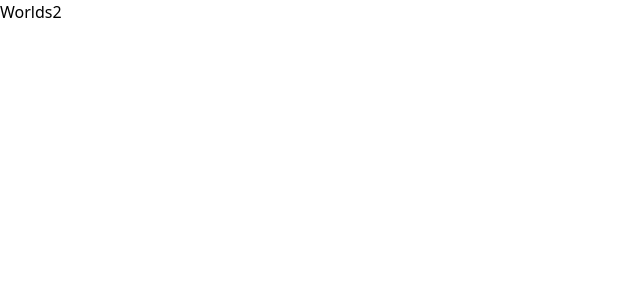
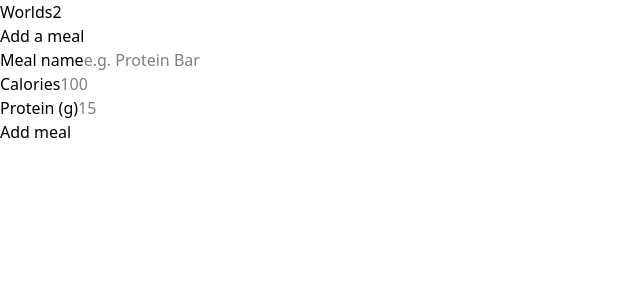
Before and after one commit to connorwilsongroark/CalorieTrackMultiVersion, a React (Vite) app in the folder v1-basic-caltrack/: page / in a window 1280 px wide. Shown: the top 300 px of the page, without its empty margins (0-640 px from the left). Built offline with nearby package versions, Linux system fonts and the light colour scheme.

Commit message:
Created skeleton for header, footer. Removes empty service.  Added functionality for adding a new meal in MealForm. Lifted meal state to App.

```diff
--- a/v1-basic-caltrack/src/App.tsx
+++ b/v1-basic-caltrack/src/App.tsx
@@ -1,11 +1,18 @@
 import { useState } from "react";
 import { MealList } from "./components/MealList";
+import { useMeals } from "./hooks/useMeals";
+import MealForm from "./components/MealForm";
 
 function App() {
+  // Meals state
+  const { meals, loading, createMeal, removeMeal, editMeal } = useMeals();
+
   return (
     <>
-      <div className=''>Worlds2
-      <MealList />
+      <div className=''>
+        Worlds2
+        <MealForm onSubmit={createMeal} />
+        <MealList meals={meals} loading={loading} onDelete={removeMeal} />
       </div>
     </>
   );
--- /dev/null
+++ b/v1-basic-caltrack/src/components/MealForm.tsx
@@ -0,0 +1,88 @@
+import { useState } from "react";
+import type { Meal } from "../types/Meal";
+
+interface MealFormProps {
+  onSubmit: (meal: Omit<Meal, "id">) => void;
+}
+
+export default function MealForm({ onSubmit }: MealFormProps) {
+  // New meal details state
+  const [name, setName] = useState("");
+  const [calories, setCalories] = useState("");
+  const [protein, setProtein] = useState("");
+
+  function handleSubmit(e: React.FormEvent) {
+    // Stop default submission behavior
+    e.preventDefault();
+
+    // Validate user input
+    if (!name.trim()) {
+      alert("Please enter a meal name");
+      return;
+    }
+
+    // Build a new Meal item from user inputs
+    const newMeal: Omit<Meal, "id"> = {
+      name,
+      calories: Number(calories),
+      protein: Number(protein),
+      createdAt: new Date().toISOString(),
+    };
+
+    onSubmit(newMeal); // Persist the new meal
+
+    // Clear form fields
+    setName("");
+    setCalories("");
+    setProtein("");
+  }
+
+  return (
+    <form onSubmit={handleSubmit}>
+      <h2>Add a meal</h2>
+      {/* Meal name */}
+      <div className=''>
+        <label htmlFor=''>Meal name</label>
+        <input
+          type='text'
+          className=''
+          value={name}
+          onChange={(e) => setName(e.target.value)}
+          placeholder='e.g. Protein Bar'
+          required
+        />
+      </div>
+
+      {/* Calorie count */}
+      <div className=''>
+        <label htmlFor=''>Calories</label>
+        <input
+          type='number'
+          className=''
+          value={calories}
+          onChange={(e) => setCalories(e.target.value)}
+          placeholder='100'
+          required
+        />
+      </div>
+
+      {/* Protein count (in grams) */}
+      <div className=''>
+        <label htmlFor=''>Protein (g)</label>
+        <input
+          type='number'
+          className=''
+          value={protein}
+          onChange={(e) => setProtein(e.target.value)}
+          placeholder='15'
+          required
+        />
+      </div>
+
+      {/* Submit button */}
+      <button type='submit' className='cursor-pointer'>
+        Add meal
+      </button>
+    </form>
+  );
+}
--- a/v1-basic-caltrack/src/components/MealList.tsx
+++ b/v1-basic-caltrack/src/components/MealList.tsx
@@ -1,24 +1,26 @@
-import { useMeals } from "../hooks/useMeals"
+import type { Meal } from "../types/Meal";
 
-export function MealList() {
-    const { meals, loading, removeMeal } = useMeals();
+interface MealListProps {
+  meals: Meal[];
+  onDelete: (id: string) => void;
+  loading?: boolean;
+}
 
-    if (loading) return <p>Loading...</p>
+export function MealList({ meals, onDelete, loading }: MealListProps) {
+  if (loading) return <p>Loading...</p>;
 
   return (
-        <ul className="">
-            {
-                meals.map((meal) => (
-                    <li key={meal.id} className="">
+    <ul className=''>
+      {meals.map((meal) => (
+        <li key={meal.id} className=''>
           <div>
             <strong>{meal.name}</strong>
             <br />
             {meal.calories} cal - {meal.protein} g protein
           </div>
-                        <button onClick={() => removeMeal(meal.id)}>Delete</button>
+          <button onClick={() => onDelete(meal.id)}>Delete</button>
         </li>
-                ))
+      ))}
+    </ul>
+  );
 }
-        </ul>
-    )
-}
```
Also changed, not shown: v1-basic-caltrack/src/components/Footer.tsx (added), v1-basic-caltrack/src/components/Header.tsx (added), v1-basic-caltrack/src/services/mealService.ts (deleted), 1 other file (tests, documents, lock files or other folders). Lines whose indentation alone changed are shown as unchanged.
